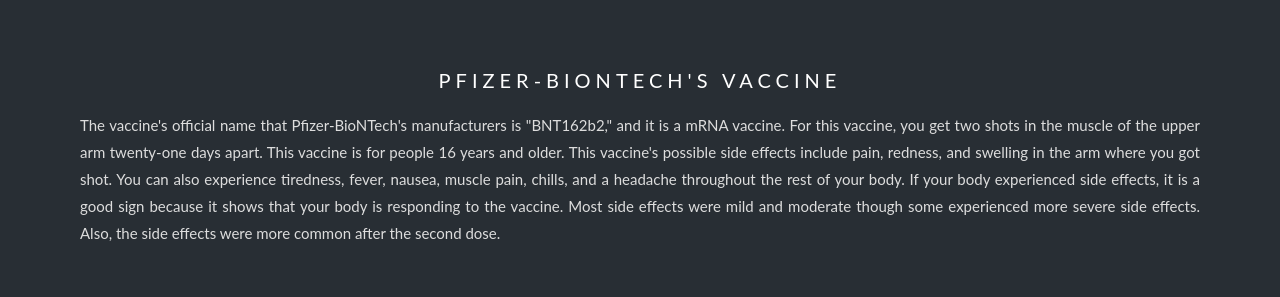
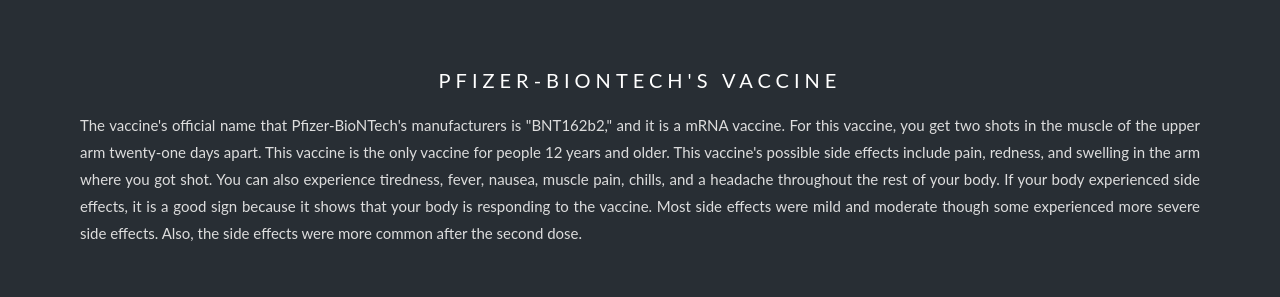
Before and after one commit to CampbellProjects/CampbellProjects.github.io, a plain HTML site: page index.html in a window 1280 px wide. Shown: the part 7858-8155 px from the top of the page. Drawn offline with Linux system fonts and the light colour scheme.

Commit message:
Update index.html

```diff
--- a/index.html
+++ b/index.html
@@ -245,7 +245,7 @@
 <div style="position:relative;">
   <div style="color:#ddd;background-color:#282E34;text-align:center;padding:50px 80px;text-align: justify;">
       <h3 style="text-align:center;color:white;">Pfizer-BioNTech's VACCINE</h3>
-  <p>The vaccine's official name that Pfizer-BioNTech's manufacturers is "BNT162b2," and it is a mRNA vaccine. For this vaccine, you get two shots in the muscle of the upper arm twenty-one days apart. This vaccine is for people 16 years and older. This vaccine's possible side effects include pain, redness, and swelling in the arm where you got shot. You can also experience tiredness, fever, nausea, muscle pain, chills, and a headache throughout the rest of your body. If your body experienced side effects, it is a good sign because it shows that your body is responding to the vaccine. Most side effects were mild and moderate though some experienced more severe side effects. Also, the side effects were more common after the second dose.
+  <p>The vaccine's official name that Pfizer-BioNTech's manufacturers is "BNT162b2," and it is a mRNA vaccine. For this vaccine, you get two shots in the muscle of the upper arm twenty-one days apart. This vaccine is the only vaccine for people 12 years and older.  This vaccine's possible side effects include pain, redness, and swelling in the arm where you got shot. You can also experience tiredness, fever, nausea, muscle pain, chills, and a headache throughout the rest of your body. If your body experienced side effects, it is a good sign because it shows that your body is responding to the vaccine. Most side effects were mild and moderate though some experienced more severe side effects. Also, the side effects were more common after the second dose.
 </p>
   </div>
 </div>
```
